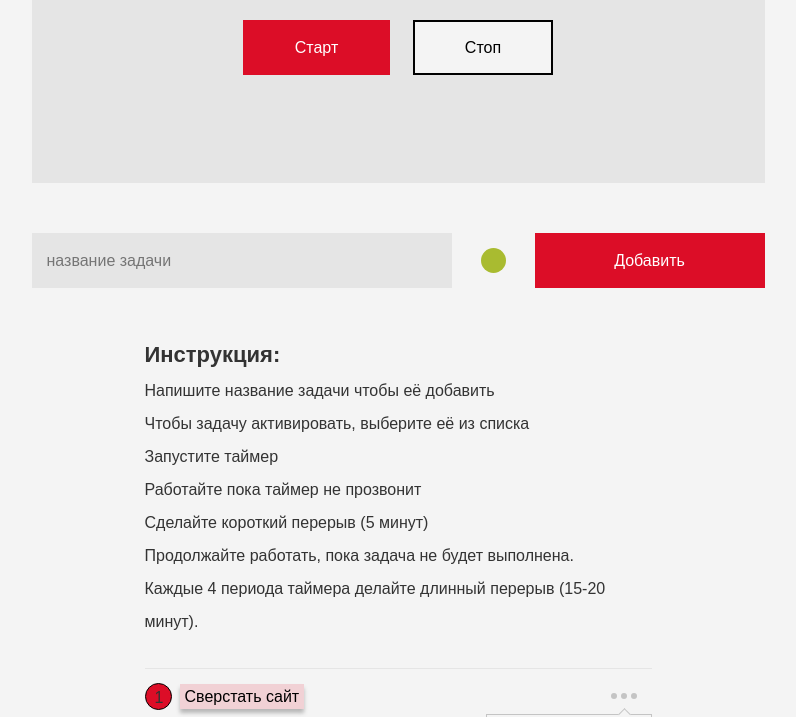
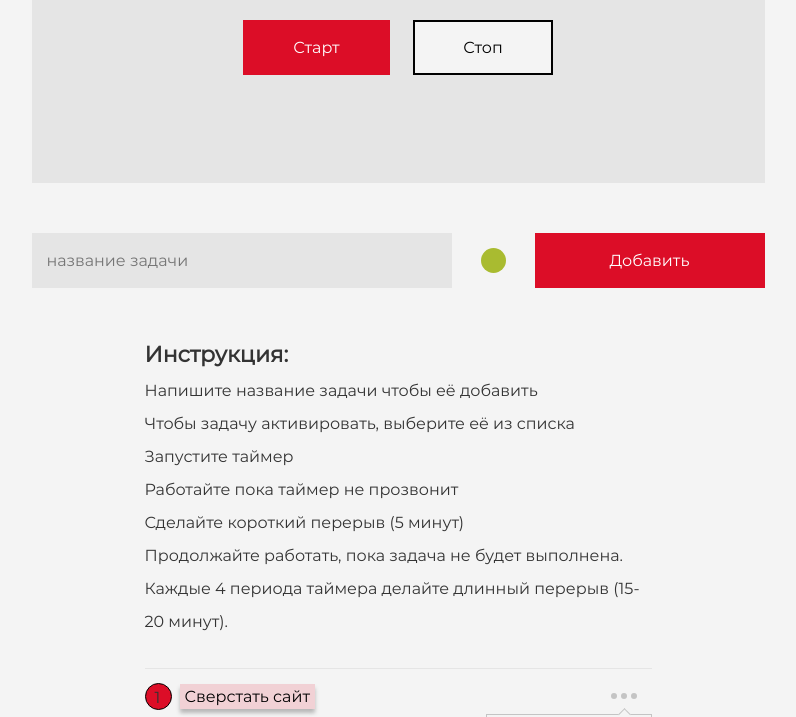
Before and after one commit to demorest49de/tomato-timer, a website built with webpack: page src/index.html in a window 1280 px wide. Shown: the part 468-1185 px from the top of the page, without its empty margins (242-1038 px from the left). Built offline with nearby package versions, Linux system fonts and the light colour scheme.

Commit message:
Changes index.html logo.avif logo.png package.json package-lock.json webpack.config.js

```diff
--- a/src/scss/_fonts.scss
+++ b/src/scss/_fonts.scss
@@ -1,7 +1,7 @@
 @font-face {
   font-family: Montserrat;
   src: local('Montserrat'),
-      url('../fonts/Montserrat-Regular.ttf') format('ttf');
+      url('../fonts/Montserrat-Regular.woff2') format('woff2');
       font-weight: 400;
       font-display: swap;
 }
```
Also changed, not shown: src/fonts/Montserrat-Regular.woff2 (added).
